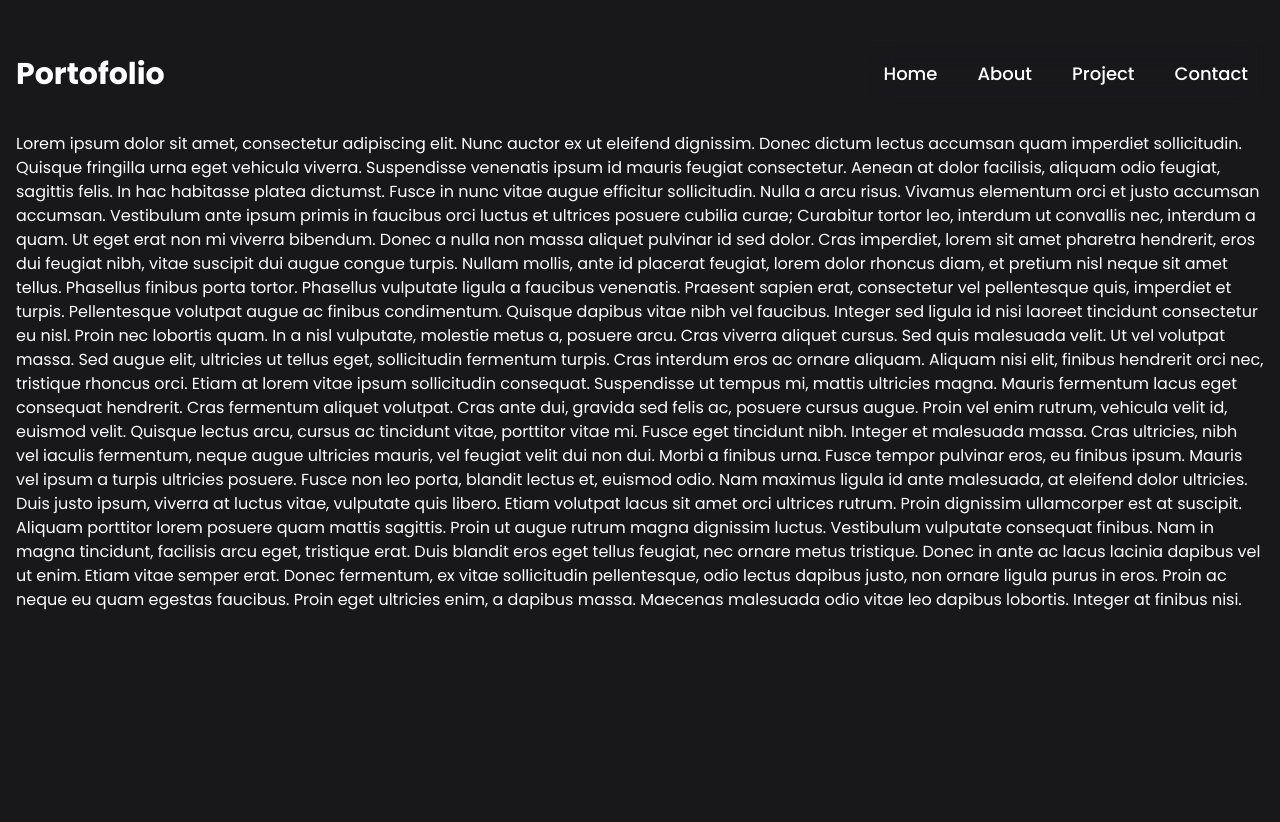
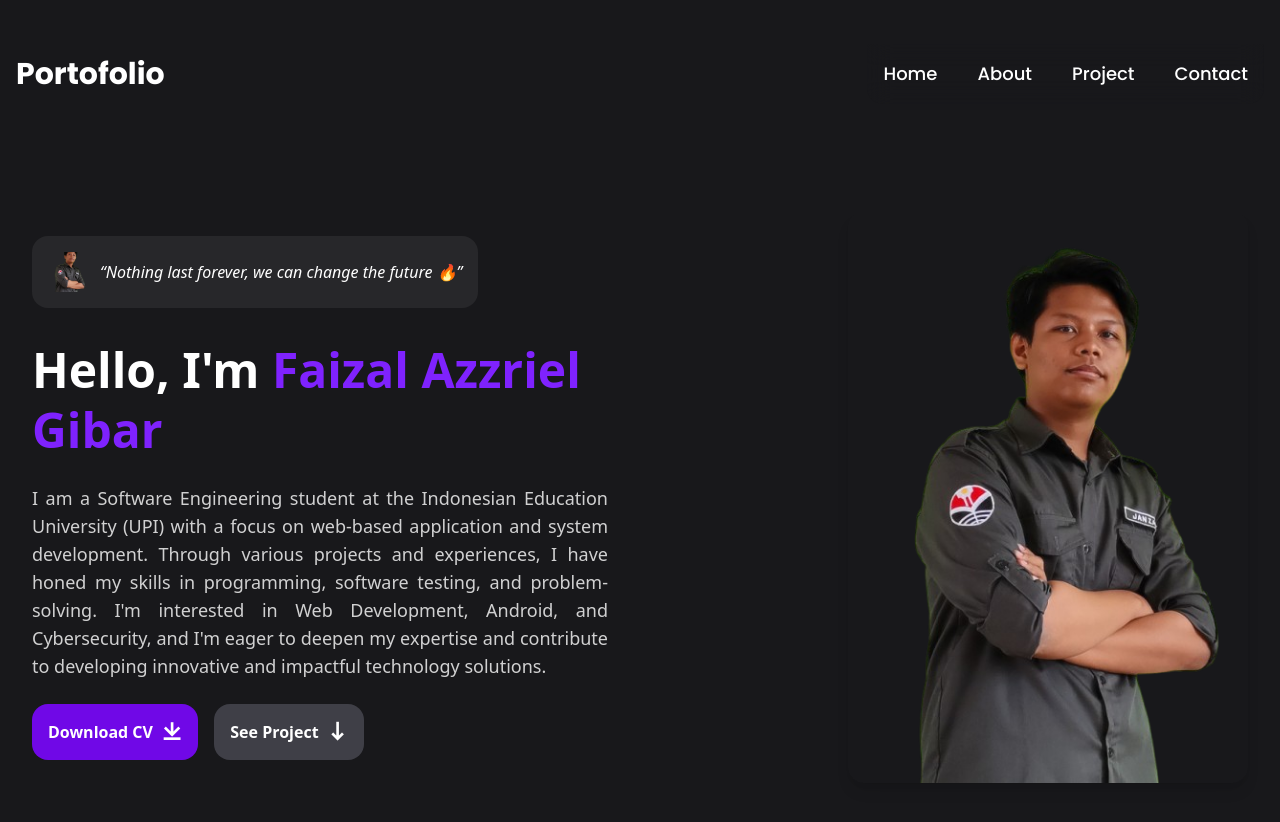
Before and after one commit to Kamikaze070104/My-Portofolio, a React (Vite) app: page / in a window 1280 px wide. Shown: the top 822 px of the page. Before the commit the page ends 800 px from the top, so only its background shows below. Built offline with nearby package versions, Linux system fonts and the light colour scheme.

Commit message:
add hero section to show photo, quotes, description and button download cv and more

```diff
--- a/package.json
+++ b/package.json
@@ -13,6 +13,7 @@
     "@tailwindcss/vite": "^4.1.10",
     "react": "^19.1.0",
     "react-dom": "^19.1.0",
+    "remixicon": "^4.6.0",
     "tailwindcss": "^4.1.10"
   },
   "devDependencies": {
--- a/src/App.jsx
+++ b/src/App.jsx
@@ -1,17 +1,62 @@
 // App.jsx
 function App() {
   return (
-    <>
-    <h1>Lorem ipsum dolor sit amet, consectetur adipiscing elit. Nunc auctor ex ut eleifend dignissim. Donec dictum lectus accumsan quam imperdiet sollicitudin. Quisque fringilla urna eget vehicula viverra. Suspendisse venenatis ipsum id mauris feugiat consectetur. Aenean at dolor facilisis, aliquam odio feugiat, sagittis felis. In hac habitasse platea dictumst. Fusce in nunc vitae augue efficitur sollicitudin. Nulla a arcu risus. Vivamus elementum orci et justo accumsan accumsan. Vestibulum ante ipsum primis in faucibus orci luctus et ultrices posuere cubilia curae; Curabitur tortor leo, interdum ut convallis nec, interdum a quam. Ut eget erat non mi viverra bibendum. Donec a nulla non massa aliquet pulvinar id sed dolor. Cras imperdiet, lorem sit amet pharetra hendrerit, eros dui feugiat nibh, vitae suscipit dui augue congue turpis. Nullam mollis, ante id placerat feugiat, lorem dolor rhoncus diam, et pretium nisl neque sit amet tellus. Phasellus finibus porta tortor.
+    <section className="w-full min-h-[80vh] flex items-center justify-center bg-zinc-900 text-white font-sans">
+      <div className="container mx-auto px-4 py-12 md:py-20">
+        <div className="flex flex-col md:flex-row items-center md:items-center gap-8 md:gap-16">
+          {/* Left: Text Content (always first in source order for mobile) */}
+          <div className="w-full md:w-1/2 flex flex-col justify-center">
+            <div className="flex items-center gap-3 mb-8 bg-zinc-800 p-4 rounded-2xl w-fit">
+              {/* Ensure the Hero Icon image is appropriately sized and styled */}
+              <img
+                src="/assets/Faizal-img.png"
+                alt="Hero Icon"
+                className="w-10 h-10 object-cover rounded-md"
+              />
+              <q className="text-sm sm:text-base font-inter italic">
+                Nothing last forever, we can change the future 🔥
+              </q>
+            </div>
+            <h1 className="text-4xl md:text-5xl font-bold mb-6 text-left font-inter leading-tight">
+              Hello, I'm{" "}
+              <span className="text-violet-600">Faizal Azzriel Gibar</span>
+            </h1>
+            <p className="text-base md:text-lg mb-6 opacity-80 text-justify font-inter">
+              I am a Software Engineering student at the Indonesian Education
+              University (UPI) with a focus on web-based application and system
+              development. Through various projects and experiences, I have
+              honed my skills in programming, software testing, and
+              problem-solving. I'm interested in Web Development, Android, and
+              Cybersecurity, and I'm eager to deepen my expertise and contribute
+              to developing innovative and impactful technology solutions.
+            </p>
+            <div className="flex flex-col sm:flex-row items-center gap-4">
+              <a
+                href="#"
+                className="bg-violet-700 p-4 rounded-2xl hover:bg-violet-600 transition-colors duration-200 w-full sm:w-auto text-center flex items-center justify-center gap-2 font-semibold"
+              >
+                Download CV <i className="ri-download-line ri-lg"></i>
+              </a>
+              <a
+                href="#"
+                className="bg-zinc-700 p-4 rounded-2xl hover:bg-zinc-600 transition-colors duration-200 w-full sm:w-auto text-center flex items-center justify-center gap-2 font-semibold"
+              >
+                See Project <i className="ri-arrow-down-long-line ri-lg"></i>
+              </a>
+            </div>
+          </div>
 
-Phasellus vulputate ligula a faucibus venenatis. Praesent sapien erat, consectetur vel pellentesque quis, imperdiet et turpis. Pellentesque volutpat augue ac finibus condimentum. Quisque dapibus vitae nibh vel faucibus. Integer sed ligula id nisi laoreet tincidunt consectetur eu nisl. Proin nec lobortis quam. In a nisl vulputate, molestie metus a, posuere arcu. Cras viverra aliquet cursus.
-
-Sed quis malesuada velit. Ut vel volutpat massa. Sed augue elit, ultricies ut tellus eget, sollicitudin fermentum turpis. Cras interdum eros ac ornare aliquam. Aliquam nisi elit, finibus hendrerit orci nec, tristique rhoncus orci. Etiam at lorem vitae ipsum sollicitudin consequat. Suspendisse ut tempus mi, mattis ultricies magna. Mauris fermentum lacus eget consequat hendrerit. Cras fermentum aliquet volutpat. Cras ante dui, gravida sed felis ac, posuere cursus augue. Proin vel enim rutrum, vehicula velit id, euismod velit. Quisque lectus arcu, cursus ac tincidunt vitae, porttitor vitae mi. Fusce eget tincidunt nibh.
-
-Integer et malesuada massa. Cras ultricies, nibh vel iaculis fermentum, neque augue ultricies mauris, vel feugiat velit dui non dui. Morbi a finibus urna. Fusce tempor pulvinar eros, eu finibus ipsum. Mauris vel ipsum a turpis ultricies posuere. Fusce non leo porta, blandit lectus et, euismod odio. Nam maximus ligula id ante malesuada, at eleifend dolor ultricies. Duis justo ipsum, viverra at luctus vitae, vulputate quis libero. Etiam volutpat lacus sit amet orci ultrices rutrum. Proin dignissim ullamcorper est at suscipit.
-
-Aliquam porttitor lorem posuere quam mattis sagittis. Proin ut augue rutrum magna dignissim luctus. Vestibulum vulputate consequat finibus. Nam in magna tincidunt, facilisis arcu eget, tristique erat. Duis blandit eros eget tellus feugiat, nec ornare metus tristique. Donec in ante ac lacus lacinia dapibus vel ut enim. Etiam vitae semper erat. Donec fermentum, ex vitae sollicitudin pellentesque, odio lectus dapibus justo, non ornare ligula purus in eros. Proin ac neque eu quam egestas faucibus. Proin eget ultricies enim, a dapibus massa. Maecenas malesuada odio vitae leo dapibus lobortis. Integer at finibus nisi.</h1>
-    </>
+          {/* Right: Photo (will appear below text on mobile) */}
+          <div className="w-full md:w-1/2 flex justify-center md:justify-end mt-8 md:mt-0">
+            <img
+              src="/assets/Faizal-img.png"
+              alt="Faizal Azzriel Gibar"
+              className="w-40 sm:w-64 md:w-[350px] lg:w-[400px] h-auto rounded-2xl mx-auto md:mx-0 shadow-lg object-cover"
+            />
+          </div>
+        </div>
+      </div>
+    </section>
   );
 }
 
--- a/src/data.js
+++ b/src/data.js
@@ -1,4 +1,4 @@
-import HeroImage from "/assets/hero-img.webp";
+import HeroImage from "/assets/Faizal-img.png";
 
 const Image = {
   HeroImage,
--- a/src/main.jsx
+++ b/src/main.jsx
@@ -3,6 +3,7 @@ import { createRoot } from 'react-dom/client'
 import './index.css'
 import App from './App.jsx'
 import Navbar from './components/Navbar.jsx'
+import "remixicon/fonts/remixicon.css";
 
 createRoot(document.getElementById("root")).render(
   <StrictMode>
```
Also changed, not shown: public/assets/Faizal-img.png (added), 1 other file (tests, documents, lock files or other folders).
